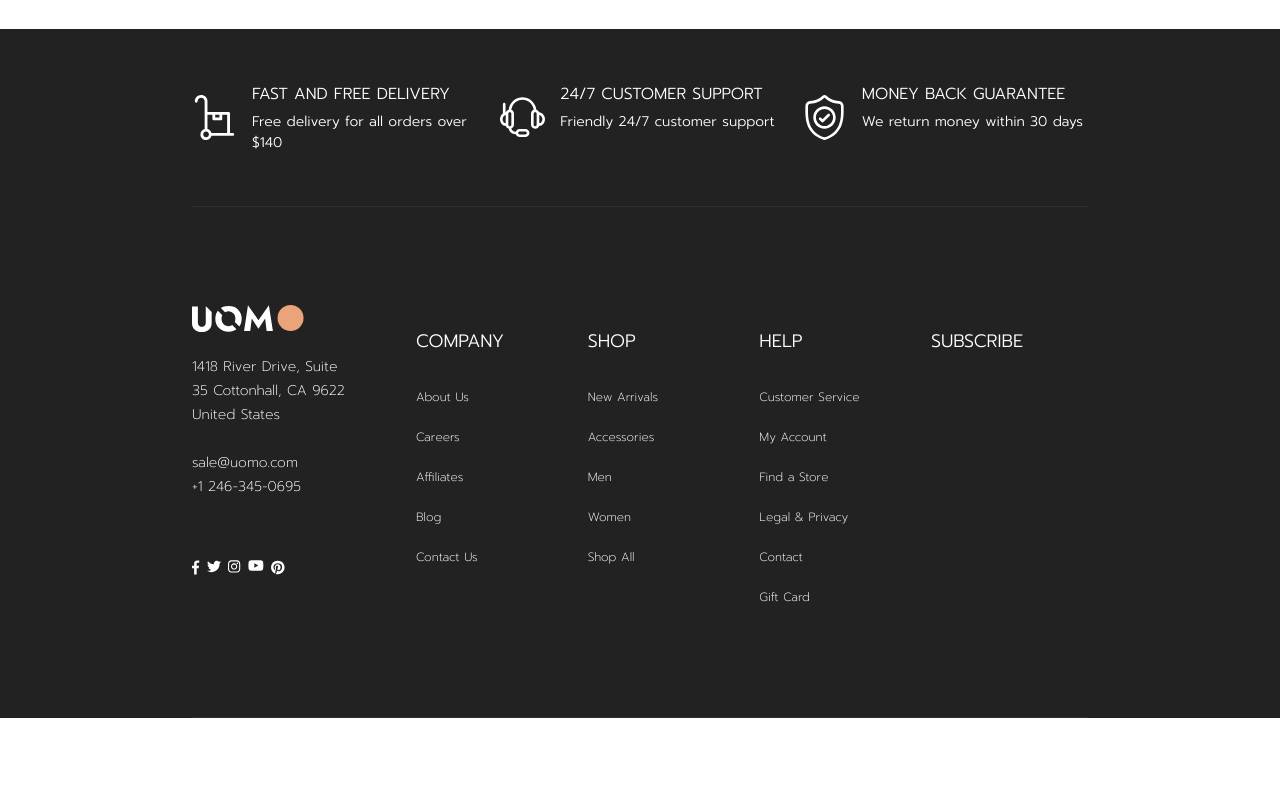
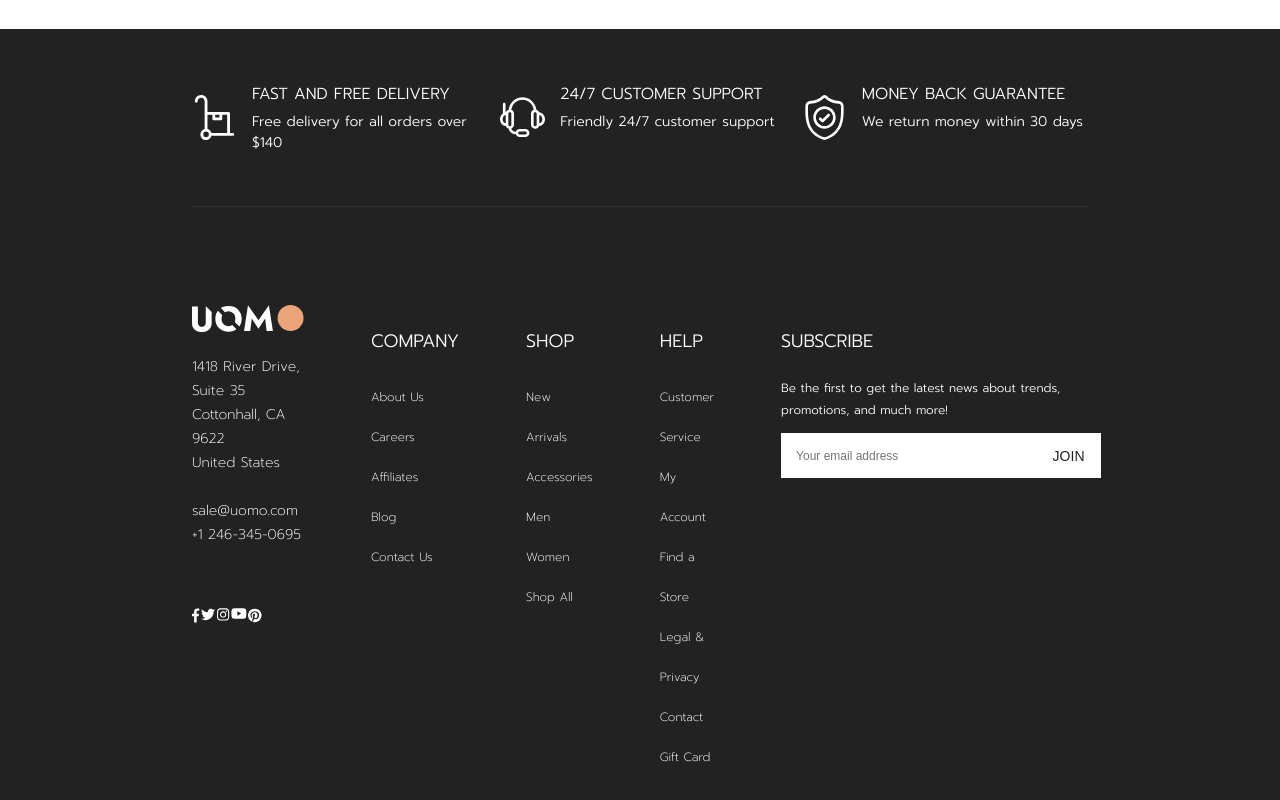
Before and after one commit to desokan/ShopFront_Frontend, a React (Create React App) app: page / in a window 1280 px wide. Shown: the part 657-1457 px from the top of the page. Before the commit the page ends 1375 px from the top, so only its background shows below. Built offline with nearby package versions, Linux system fonts and the light colour scheme.

Commit message:
finished mid part

```diff
--- a/src/components/footer/FooterMid.js
+++ b/src/components/footer/FooterMid.js
@@ -65,6 +65,22 @@ const FooterMid = () => {
         </div>
         <div className={classes.titles}>
           <h4>SUBSCRIBE</h4>
+          <div className={classes.subscribe}>
+            <p>
+              Be the first to get the latest news about trends, promotions, and
+              much more!
+            </p>
+            <form>
+              <div  className={classes.subscribeContainer}>
+                <input
+                  className={classes.subscribeInput}
+                  type="text"
+                  placeholder="Your email address"
+                />
+                <button className={classes.subscribeButton}>JOIN</button>
+              </div>
+            </form>
+          </div>
         </div>
       </section>
     </>
--- a/src/components/footer/FooterMid.module.css
+++ b/src/components/footer/FooterMid.module.css
@@ -1,4 +1,4 @@
-@import url('https://fonts.googleapis.com/css2?family=Prompt:ital,wght@0,100;0,200;0,300;0,400;0,500;0,600;0,700;0,800;0,900;1,100;1,200;1,300;1,400;1,500;1,600;1,700;1,800;1,900&family=Sen:wght@500&display=swap');
+@import url("https://fonts.googleapis.com/css2?family=Prompt:ital,wght@0,100;0,200;0,300;0,400;0,500;0,600;0,700;0,800;0,900;1,100;1,200;1,300;1,400;1,500;1,600;1,700;1,800;1,900&family=Sen:wght@500&display=swap");
 
 .footerMidContainer {
   display: grid;
@@ -6,29 +6,28 @@
   grid-template-columns: 3fr 2fr 2fr 2fr 3fr;
   column-gap: 67px;
   border-top: 1px #ffffff10 solid;
-    border-bottom: 1px #FFFFFF10 solid;
-    color: #FFFFFF;
+  border-bottom: 1px #ffffff10 solid;
+  color: #ffffff;
   font-size: 14px;
   font-weight: 200;
   line-height: 24px;
   word-wrap: break-word;
-    font-family: 'Prompt', sans-serif;
+  font-family: "Prompt", sans-serif;
 }
-
 
 .socialIconContainer {
   display: grid;
   grid-auto-flow: column;
   max-width: 64%;
   padding-top: 47px;
-    font-family: 'Prompt', sans-serif;
+  font-family: "Prompt", sans-serif;
 }
 
 .titles > h4 {
   color: white;
   font-size: 18px;
   word-wrap: break-word;
-    font-family: 'Prompt', sans-serif;
+  font-family: "Prompt", sans-serif;
   font-weight: 300;
 }
 
@@ -38,6 +37,41 @@
   font-size: 12px;
   font-weight: 200;
   line-height: 40px;
-word-wrap: break-word
+  word-wrap: break-word;
+}
+
+.subscribe {
+  color: white;
+  font-size: 12px;
+  font-weight: 300;
+  line-height: 22px;
+  word-wrap: break-word;
+}
+
+.subscribeContainer {
+  width: 100%;
+  height: 100%;
+  background: white;
+  width: 320px;
+  height: 45px;
+  display: grid;
+  grid-template-columns: 1fr auto;
 
 }
+
+.subscribeInput {
+  border: none;
+  padding-left: 15px;
+  font-size: 12px;
+}
+
+.subscribeButton {
+  background: none;
+  color: #222222;
+  border: none;
+  padding: 0;
+  cursor: pointer;
+  min-width: 50px;
+  padding-right: 15px;
+  font-size: 14px;
+}
```
Also changed, not shown: 1 other file (tests, documents, lock files or other folders). Lines whose indentation alone changed are shown as unchanged.
